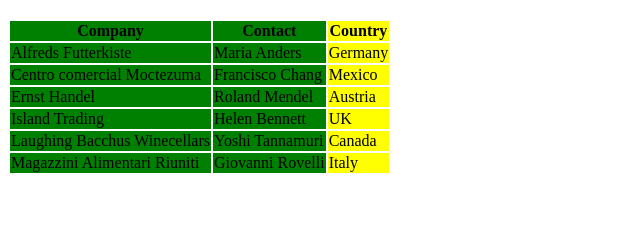
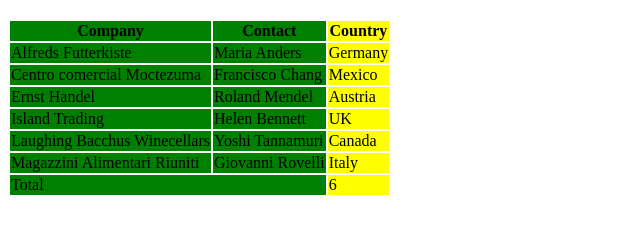
Before and after one commit to maangeloatienza/html-class, a plain HTML site: page index.html in a window 1280 px wide. Shown: the part 61-294 px from the top of the page, without its empty margins (0-640 px from the left). Drawn offline with Linux system fonts and the light colour scheme.

Commit message:
mod: add comments to specify the function of a tag

```diff
--- a/index.html
+++ b/index.html
@@ -22,13 +22,18 @@
       <col span="2" style="background-color:green">
       <col span="1" style="background-color:yellow">
     </colgroup>
+    <!-- The <thead> tag is used to group header content in an HTML table. -->
     <thead>
+      <!-- The <tr> tag defines a row in an HTML table. -->
       <tr>
+        <!-- The <th> tag defines a header cell in an HTML table. -->
         <th>Company</th>
         <th>Contact</th>
         <th>Country</th>
       </tr>
     </thead>
+    <!-- The <tbody> tag is used to group the body content in an HTML table. -->
+    <!-- The <td> tag defines a standard data cell in an HTML table. -->
     <tbody>
       <tr>
         <td>Alfreds Futterkiste</td>
@@ -61,6 +66,13 @@
         <td>Italy</td>
       </tr>
     </tbody>
+    <!-- The <tfoot> tag is used to group footer content in an HTML table. -->
+    <tfoot>
+      <tr>
+        <td colspan="2">Total</td>
+        <td>6</td>
+      </tr>
+    </tfoot>
   </table>
 </body>
 
```
